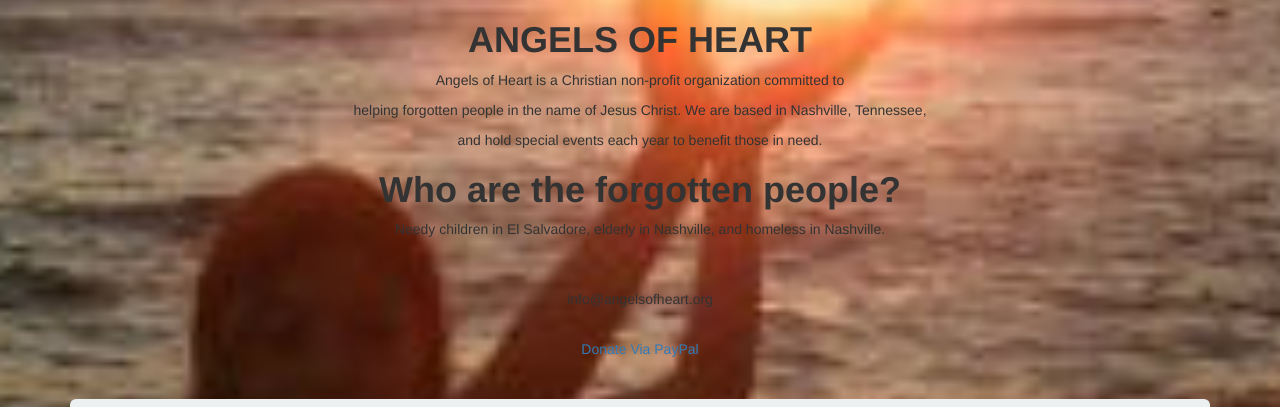
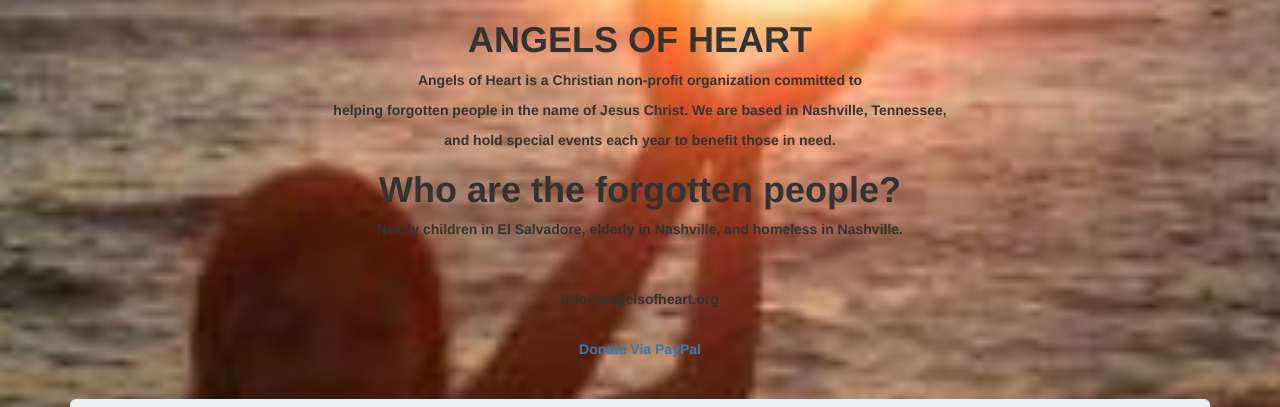
Before and after one commit to SandraJones/AngelsOfHeart.github.io, a plain HTML site: page index.html in a window 1280 px wide. Shown: the part 754-1161 px from the top of the page. Drawn offline with nearby package versions, Linux system fonts and the light colour scheme.

Commit message:
added heavier font

```diff
--- a/main.css
+++ b/main.css
@@ -41,3 +41,15 @@ header {
 h1 {
   font-weight: 600;
 }
+.angels  {
+  font-weight: 600;
+}
+.forgotten {
+  font-weight: 600;
+}
+.email {
+  font-weight: 600;
+}
+.anchorTag {
+  font-weight: 600;
+}
```
Also changed, not shown: RickysSmall.png (added).
